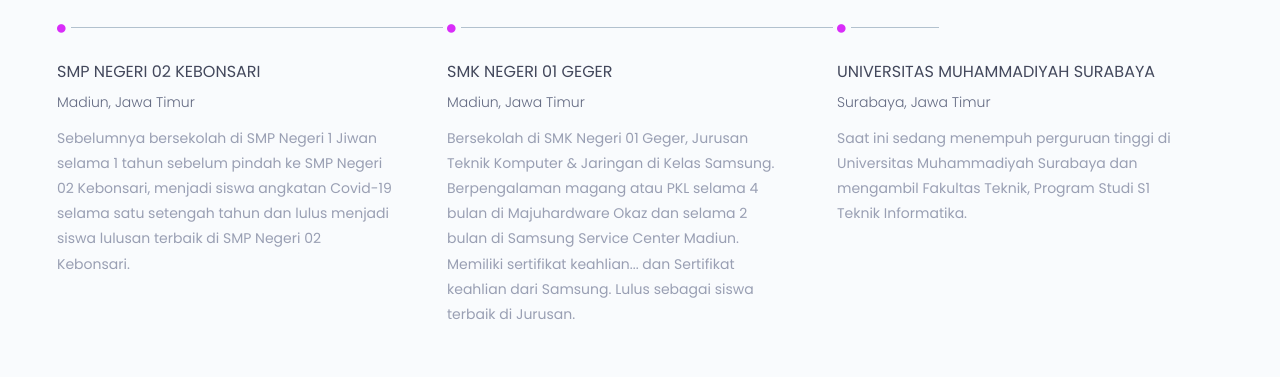
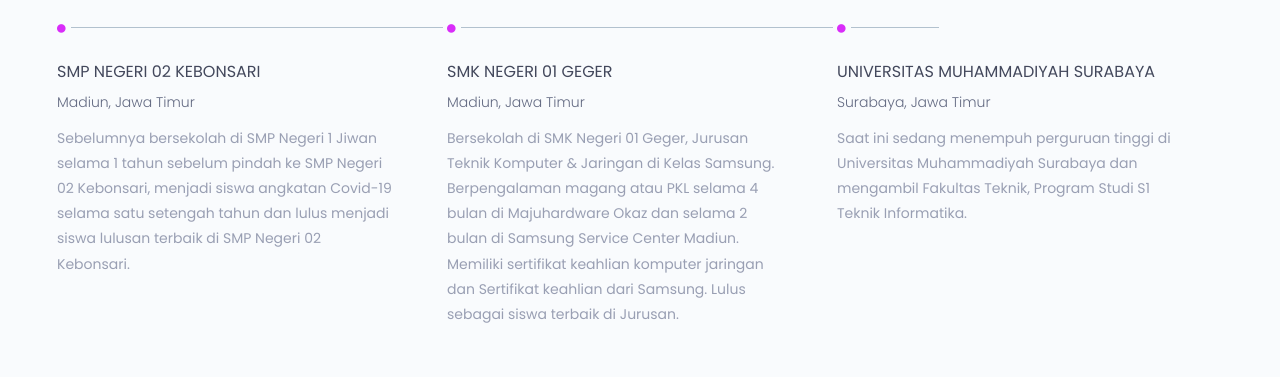
Before and after one commit to Rafa080905/TUGAS, a plain HTML site: page index.html in a window 1280 px wide. Shown: the part 2145-2522 px from the top of the page. Drawn offline with nearby package versions, Linux system fonts and the light colour scheme.

Commit message:
Update index.html

```diff
--- a/index.html
+++ b/index.html
@@ -236,7 +236,7 @@
 										</h4>
 										<h5>Madiun, Jawa Timur</h5>
 										<p class="description">
-											Bersekolah di SMK Negeri 01 Geger, Jurusan Teknik Komputer & Jaringan di Kelas Samsung. Berpengalaman magang atau PKL selama 4 bulan di Majuhardware Okaz dan selama 2 bulan di Samsung Service Center Madiun. Memiliki sertifikat keahlian... dan Sertifikat keahlian dari Samsung. Lulus sebagai siswa terbaik di Jurusan.
+											Bersekolah di SMK Negeri 01 Geger, Jurusan Teknik Komputer & Jaringan di Kelas Samsung. Berpengalaman magang atau PKL selama 4 bulan di Majuhardware Okaz dan selama 2 bulan di Samsung Service Center Madiun. Memiliki sertifikat keahlian komputer jaringan dan Sertifikat keahlian dari Samsung. Lulus sebagai siswa terbaik di Jurusan.
 										</p>
 									</div><!--/.timeline-content-->
 								</div><!--/.timeline-->
```
